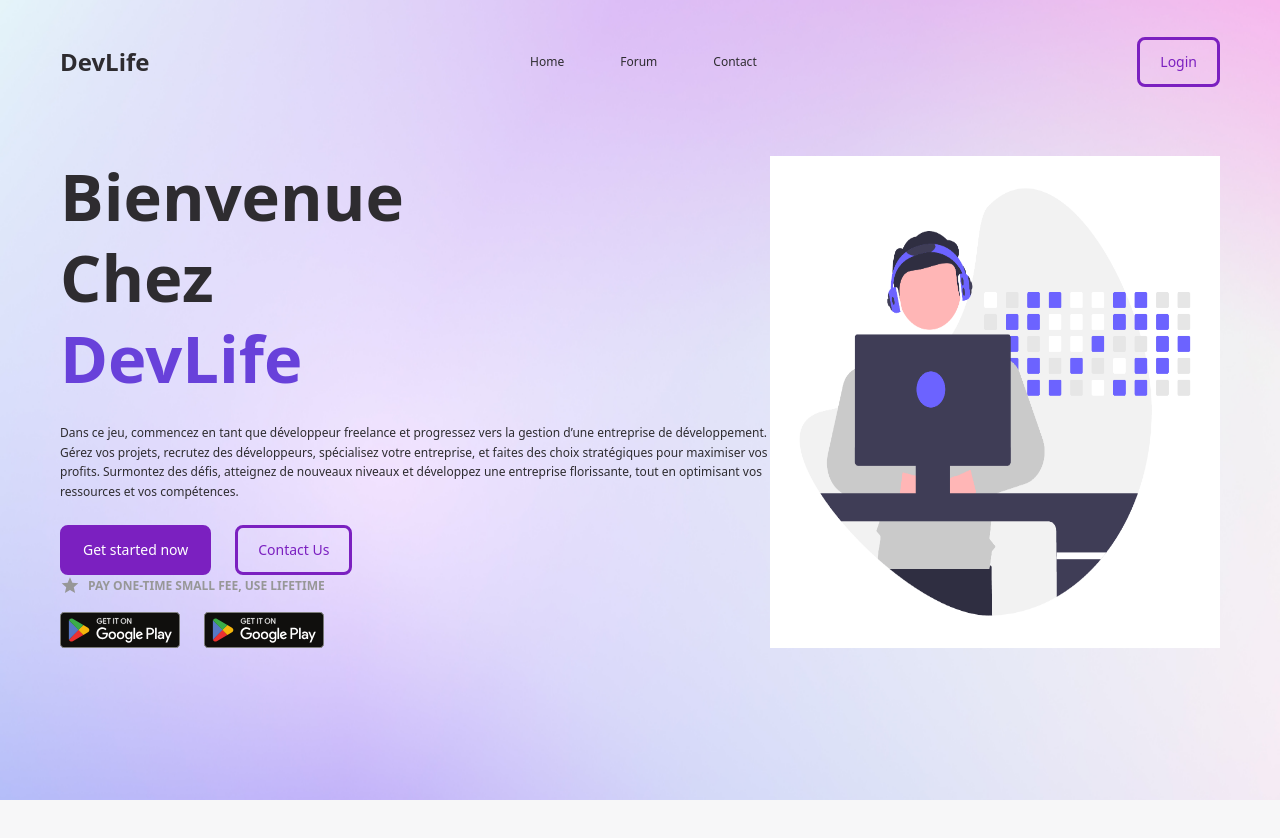
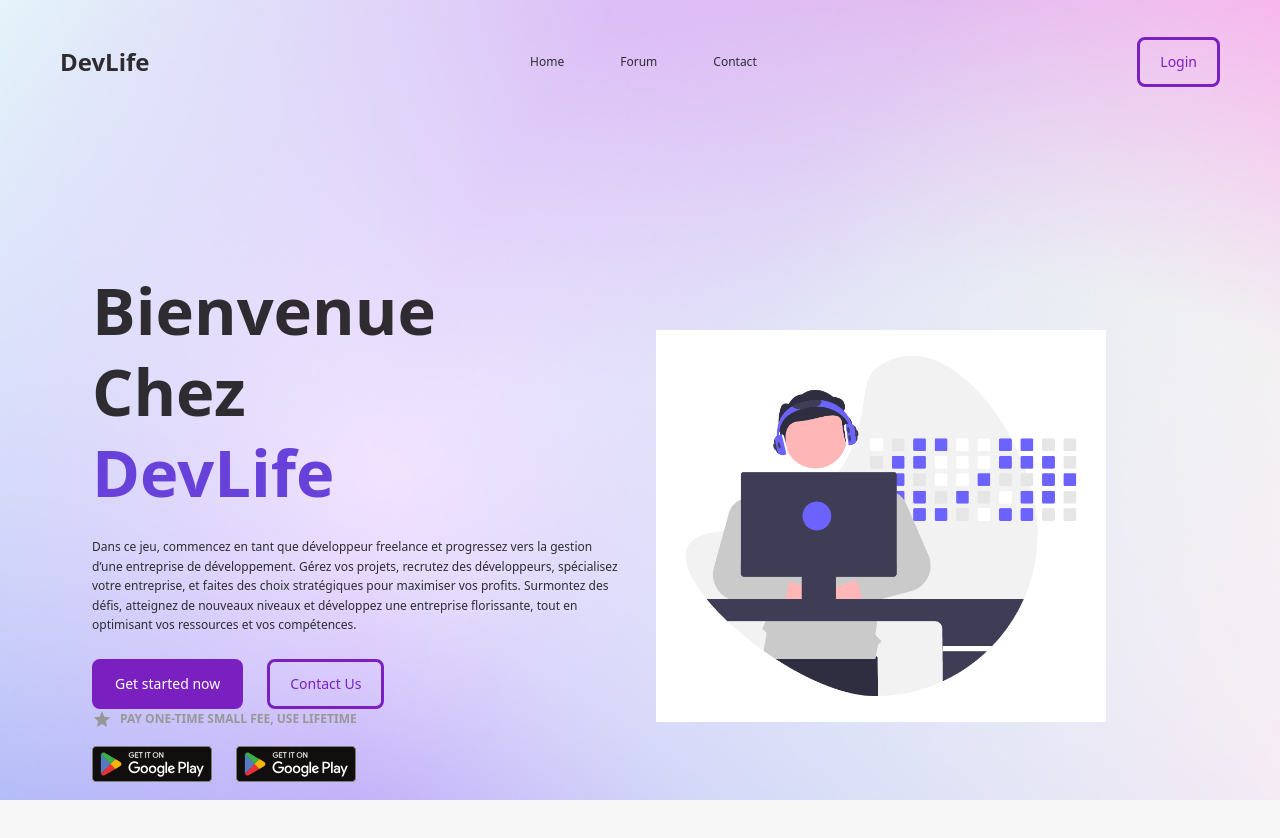
Before and after one commit to CDA-2024/DevLife-FrontEnd, a React (Vite) app: page / in a window 1280 px wide. Shown: the top 838 px of the page. Before the commit the page ends 800 px from the top, so only its background shows below. Built offline with nearby package versions, Linux system fonts and the light colour scheme.

Commit message:
avancement-sans-push-Riham/SP1/LandingPage

```diff
--- a/src/app/core/pages/LandingPage/backgroundImage.tsx
+++ b/src/app/core/pages/LandingPage/backgroundImage.tsx
@@ -18,11 +18,9 @@ export const BackgroundImage = ({ children }: Props) => {
           position: "fixed", // Utilisation de fixed pour qu'il reste en place
           top: 0,
           left: 0,
-          zIndex: -1, // Le fond reste derrière
+          zIndex: -1, // L'image background reste derriere
         }}
       />
-
-      {/* Contenu interactif au-dessus */}
       <div>{children}</div>
     </>
   );
--- a/src/app/core/pages/LandingPage/hero.tsx
+++ b/src/app/core/pages/LandingPage/hero.tsx
@@ -1,12 +1,19 @@
 import { Link } from "react-router-dom";
 import { Button } from "../../../shared/components/ui/button";
+import GridComponent from "../../../shared/components/GridComponent/GridComponent";
 
 const Hero = () => {
   return (
     <section className="w-full max-w-[1200px] flex items-center h-[calc(100%-60px)] mx-auto ">
       <div className="w-full flex justify-between pt-16 px-5">
-        <HeroLeft />
-        <HeroRight />
+        <GridComponent
+          cols="grid-cols-1 md:grid-cols-2"
+          gap="gap-8"
+          className="min-h-[calc(100vh-60px)] items-center p-8"
+        >
+          <HeroLeft />
+          <HeroRight />
+        </GridComponent>
       </div>
     </section>
   );
```
